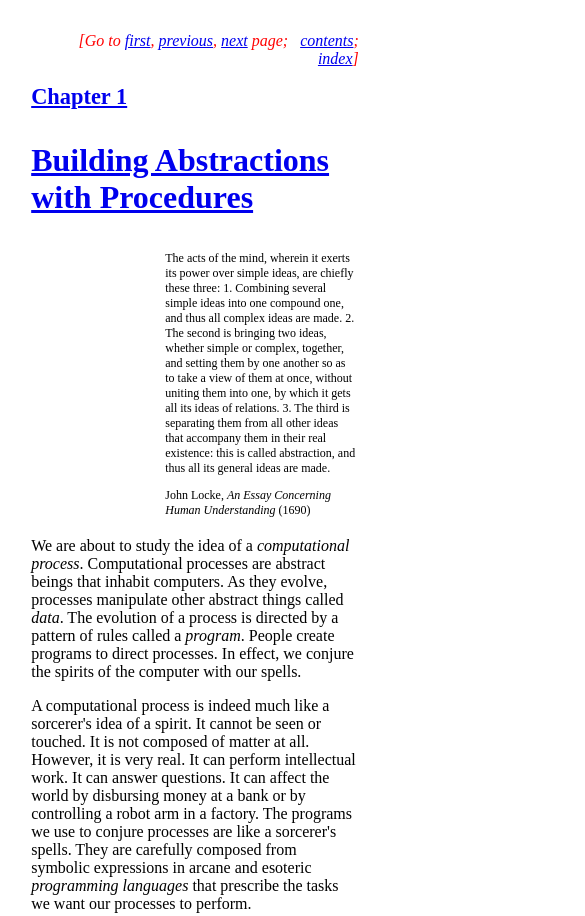
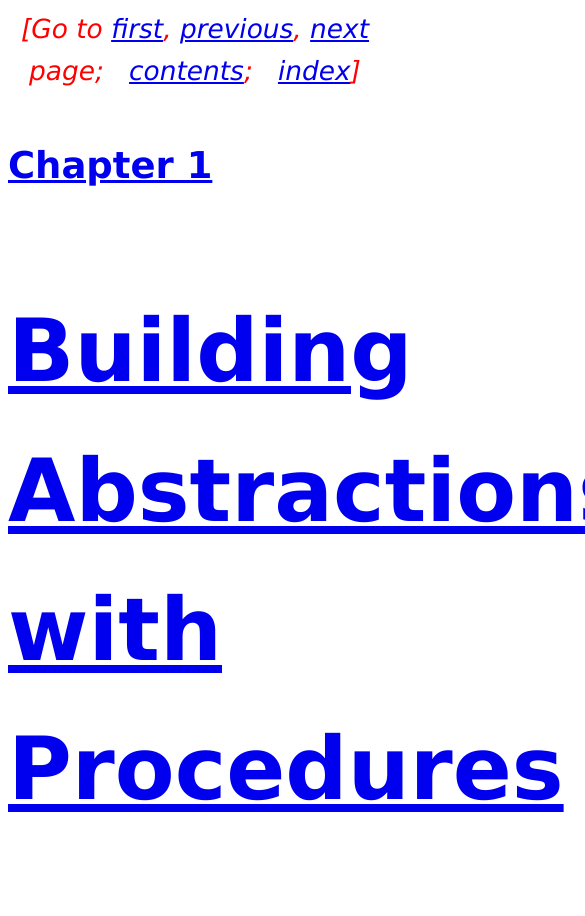
Before and after one commit to jay3ss/sicp-book, a plain HTML site: page book-Z-H-9.html in a window 390 px wide. Shown: the top 916 px of the page, 585 px wide, since content can reach past the window. Drawn offline with Linux system fonts and the light colour scheme.

Commit message:
Make it easier to read on all devices

```diff
--- a/stylesheets/book-Z-C.css
+++ b/stylesheets/book-Z-C.css
@@ -1,23 +1,29 @@
-
-
 body {
    color: black;
-/*   background-color: #e5e5e5; */
-/*   background-color: beige;*/
-background-color: white;
-   margin-top: 2em;
-   margin-left: 8%;
-   margin-right: 8%;
+   background-color: white;
+   font-size: calc(16px + 0.5vw);
+   /* Fluid font size based on screen width */
+   line-height: 1.3;
+   /* Line height for better readability */
+   margin: 0;
+   /* Remove default margins */
+   padding: 1rem;
+   /* Add padding for better spacing */
+   font-family: Verdana, Geneva, Tahoma, sans-serif;
+   font-weight: normal;
 }
 
-h1,h2,h3,h4,h5,h6 {
-   margin-top: .5em;
+h1,
+h2,
+h3,
+h4,
+h5,
+h6 {
+   margin-top: 1rem;
+   /* Adjust heading margins for better spacing */
 }
 
-.partheading {
-   font-size: 70%;
-}
-
+.partheading,
 .chapterheading {
    font-size: 70%;
 }
@@ -38,21 +44,17 @@ ol ol ol ol {
    list-style-type: upper-alpha;
 }
 
-.footnote {
-   font-size: 75%;
-}
-
+.footnote,
 .epigraph {
-/*   text-align: right; */
-   font-size: 75%;
+   font-size: 1.2em;
 }
 
 .figure {
- background-color: lavender;
+   background-color: lavender;
 }
 
 .table {
-background-color: pink;
+   background-color: pink;
 }
 
 .navigation {
@@ -63,7 +65,7 @@ background-color: pink;
 
 .smallprint {
    color: gray;
-   font-size: 75%;
+   font-size: 1.2em;
    text-align: right;
 }
 
@@ -73,6 +75,47 @@ background-color: pink;
 }
 
 .disable {
-   /* color: #e5e5e5; */
-color: gray;
+   color: gray;
 }
+
+/* Media Queries for Responsive Design */
+
+/* For screens smaller than 600px (e.g., smartphones) */
+@media (max-width: 600px) {
+   body {
+      font-size: 14px;
+      /* Adjust font size for smaller screens */
+      line-height: 1.6;
+      /* Adjust line height for better readability */
+      padding: 0.5rem;
+      /* Adjust padding for smaller screens */
+   }
+
+   h1,
+   h2,
+   h3,
+   h4,
+   h5,
+   h6 {
+      margin-top: 0.8rem;
+      /* Adjust heading margins for better spacing */
+   }
+
+   .navigation {
+      text-align: center;
+   }
+
+   .smallprint {
+      text-align: center;
+   }
+}
+
+/* For screens smaller than 768px (e.g., tablets) */
+@media only screen and (max-width: 768px) {
+
+   body,
+   p {
+      font-size: 1.65em;
+      line-height: 1.6;
+   }
+}
```
